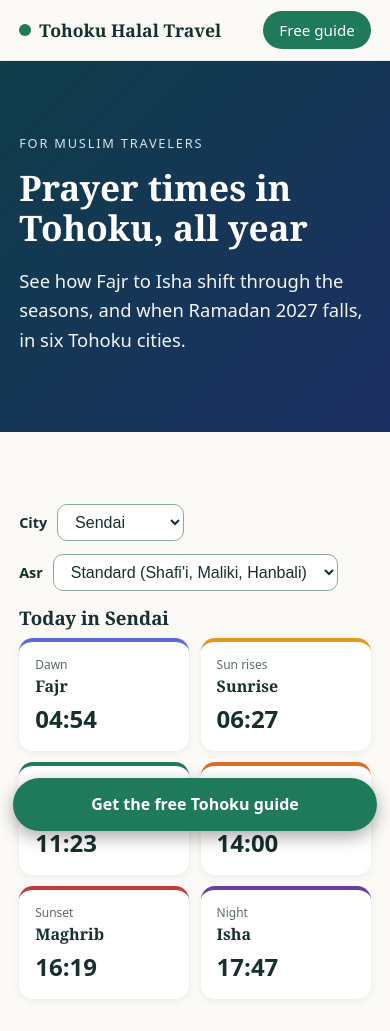
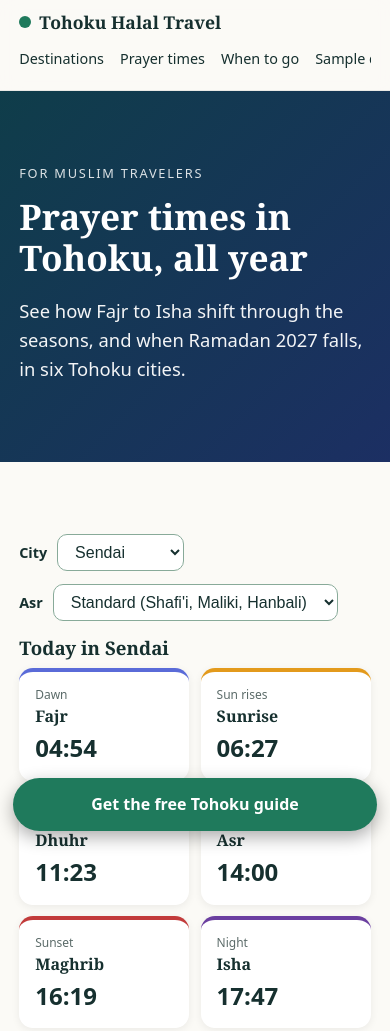
Before and after one commit to lakar-team/travelhub, a plain HTML site: page public/prayer-times.html in a window 390 px wide. Shown: the top 1031 px of the page. Drawn offline with Linux system fonts and the light colour scheme.

Commit message:
Add Sample days to nav, cross-link tool pages, fix mobile nav
Co-Authored-By: Claude Sonnet 5.5 <noreply@anthropic.com>
Claude-Session: https://claude.ai/code/session_01CcAwqzUu5LuKaawS62Csw6

```diff
--- a/public/assets/style.css
+++ b/public/assets/style.css
@@ -14,7 +14,7 @@ h2{font-size:clamp(1.6rem,4vw,2.3rem)}
 .dot{width:12px;height:12px;border-radius:50%;background:var(--accent);display:inline-block}
 .nav nav{display:flex;gap:1.2rem;align-items:center}.nav nav a{color:var(--fg);text-decoration:none;font-size:.95rem}
 .nav nav a.pill{background:var(--accent);color:#fff;padding:.45rem 1rem;border-radius:999px}
-@media(max-width:640px){.nav nav a:not(.pill){display:none}}
+@media(max-width:700px){.navin{flex-wrap:wrap;height:auto;padding:.5rem 1.2rem;gap:.2rem}.nav nav{width:100%;overflow-x:auto;white-space:nowrap;gap:1rem;padding-bottom:.3rem}.nav nav a{font-size:.9rem}}
 .hero{position:relative;min-height:84vh;display:flex;align-items:center;color:#fff;background:linear-gradient(rgba(8,30,38,.35),rgba(8,30,38,.78)),var(--img) center/cover}
 .hero.short{min-height:62vh}
 .hero .wrap{width:100%}
--- a/public/prayer-times.html
+++ b/public/prayer-times.html
@@ -2,7 +2,7 @@
 <link rel="stylesheet" href="/assets/style.css"><meta name="theme-color" content="#0f3d4a"><script>document.documentElement.classList.add("js")</script><title>Prayer Times in Tohoku, All Year</title>
 <meta name="description" content="Prayer times through the year in Sendai, Aomori, Akita, Morioka, Yamagata and Fukushima, with Ramadan 2027 marked."></head><body>
 <header class="nav"><div class="wrap navin"><a class="brand" href="/"><span class="dot"></span>Tohoku Halal Travel</a>
-<nav><a href="/#places">Destinations</a><a href="/prayer-times.html">Prayer times</a><a href="/seasons.html">When to go</a><a href="/#how">How it works</a><a href="/#faq">FAQ</a><a class="pill" data-signup href="#">Free guide</a></nav></div></header>
+<nav><a href="/#places">Destinations</a><a href="/prayer-times.html">Prayer times</a><a href="/seasons.html">When to go</a><a href="/itineraries.html">Sample days</a><a class="pill" data-signup href="#">Free guide</a></nav></div></header>
 <section class="hero plain"><div class="wrap"><p class="eyebrow">For Muslim travelers</p><h1>Prayer times in Tohoku, all year</h1><p class="lead">See how Fajr to Isha shift through the seasons, and when Ramadan 2027 falls, in six Tohoku cities.</p></div></section>
 <section class="wrap sec"><div class="ctrl"><label>City <select id="pt-city"><option>Sendai</option><option>Aomori</option><option>Akita</option><option>Morioka</option><option>Yamagata</option><option>Fukushima</option></select></label>
 <label>Asr <select id="pt-school"><option value="0">Standard (Shafi'i, Maliki, Hanbali)</option><option value="1">Hanafi (later Asr)</option></select></label></div>
@@ -17,6 +17,7 @@
 <section class="wrap sec"><h2>The six times</h2><div class="explain"><div><b>Fajr</b>Dawn prayer. Starts before sunrise.</div><div><b>Sunrise</b>Not a prayer. Fajr ends here.</div><div><b>Dhuhr</b>Midday prayer, after the sun passes its highest point.</div><div><b>Asr</b>Afternoon prayer.</div><div><b>Maghrib</b>Sunset prayer. Also the time to break fast in Ramadan.</div><div><b>Isha</b>Night prayer, once twilight has gone.</div></div></section>
 <section class="soft"><div class="wrap sec"><h2>Month by month</h2><p class="sub">Times on the 15th of each month. &#9790; marks the months that include Ramadan 2027.</p><div class="tablewrap" id="pt-table"></div></div></section>
 <section class="wrap sec"><p class="note"><b>How these are calculated.</b> Times are computed from the sun's position, using the Muslim World League method (Fajr 18&deg;, Isha 17&deg;) and each city's coordinates. They are estimates, not an official timetable, and your mosque or app may differ by a few minutes. Always confirm locally. Cities: Sendai, Aomori, Akita, Morioka, Yamagata, Fukushima. Times in other Tohoku towns differ by a few minutes.</p></section>
+<section class="wrap sec"><h2>Keep planning</h2><div class="prods"><a class="prod tool" href="/itineraries.html"><h3>Sample days around prayer</h3><p>See winter, spring, summer and autumn day trips planned around these times, with Dhuhr+Asr and Maghrib+Isha combined while travelling.</p><span class="more">Open the sample days</span></a><a class="prod tool" href="/seasons.html"><h3>When to go</h3><p>Sakura, autumn leaves and snow on a map of Tohoku.</p><span class="more">Open the map</span></a></div></section>
 <section class="band"><div class="wrap center"><h2>Free guide: Tohoku Halal Essentials</h2>
 <p>Getting there, timing, food and prayer, the things that make a trip work. Free by email.</p>
 <a class="btn big" data-signup href="#">Send me the free guide</a><p class="small">Free. Unsubscribe anytime.</p></div></section>
```
Also changed, not shown: public/credits.html (+1 -1 lines), public/ginzan.html (+1 -1 lines), public/index.html (+1 -1 lines), public/itineraries.html (+2 -1 lines), public/matsushima.html (+1 -1 lines), public/seasons.html (+2 -1 lines), public/zao.html (+1 -1 lines).
